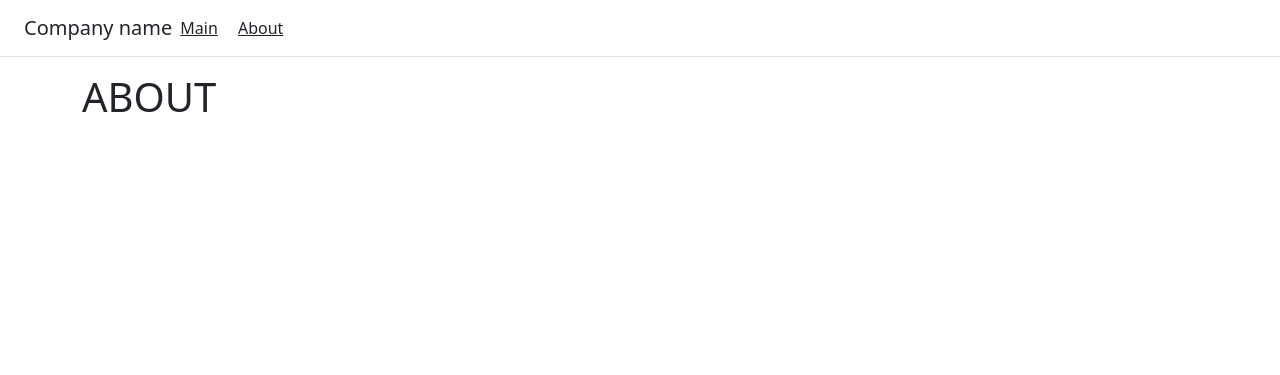
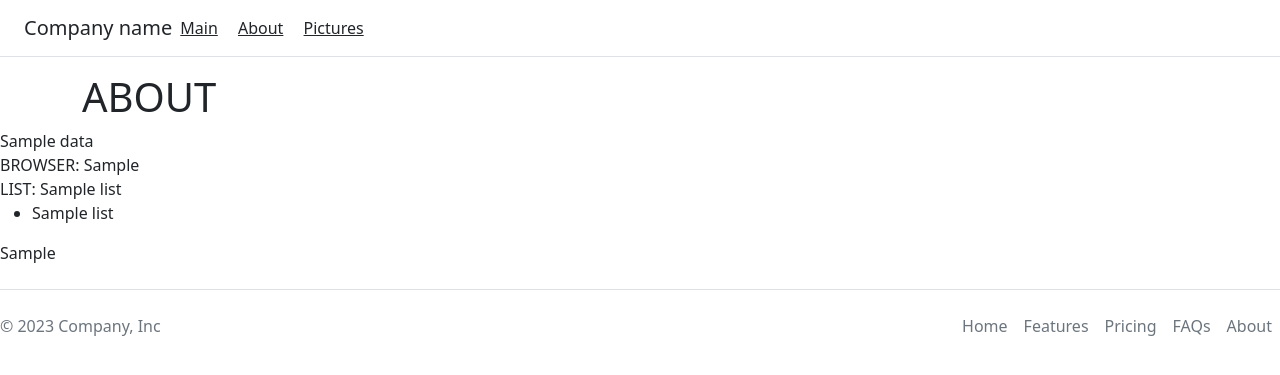
Before and after one commit to puz27/Learning_Flask, a Flask app: template templates/about.html in a window 1280 px wide. Shown: the top 375 px of the page. Run offline with Flask 2, Linux system fonts and the light colour scheme; the template is opened without the code that fills it: most values are stand-ins (such as "Sample title", 1, 10 or a date in 2020); some libraries are stand-ins or nearby versions.

Commit message:
add error page/add pic and favicon

```diff
--- a/main.py
+++ b/main.py
@@ -1,6 +1,5 @@
-import datetime
-import random
-
+from flask import request
+from flask import make_response
 from flask import Flask, render_template, url_for
 
 app = Flask(__name__)
@@ -8,53 +7,39 @@ app = Flask(__name__)
 
 @app.route('/')
 def index():
-    name = "START PAGE"
-    return render_template("index.html", name= name)
+    data = "START PAGE"
+    return render_template("index.html", data= data), 200
 
-@app.route('/about')
+@app.route('/about/')
 def about():
+    data = "ABOUT PAGE"
+    user_agent = request.headers.get('User-Agent')
+    list = [1, 2, 3]
+    addres_info = url_for('about', _external=True)
 
-    return render_template("about.html")
+    return render_template("about.html", data= data, user_agent= user_agent, list= list, addres_info= addres_info)
+
+
+@app.route('/cookie/')
+def cookie():
+    data = "COOKIE PAGE"
+    response = make_response("CARRIES COOKIE!")
+    response.set_cookie('answer', '42')
+    return response
+
 
 @app.route('/user/<string:name>/<int:id>')
 def user(name, id):
     return "USER:" + name + "ID:" + str(id)
 
-# @app.route('/test_1')
-# def test_1():
-#     a = 1
-#     b = 3
-#     c = 2
-#     return render_template("test_1.html", numbers=(7, 5, 8, 0, 3), a=a, b=b, c=c)
+@app.route('/pictures/')
+def pictures():
+    return render_template("pictures.html")
 
 
-#подсчет оперций
-@app.route('/<float:a>/<string:znak>/<float:b>/')
-def test_2(a, znak, b):
-    if znak == ":":
-        znak = '/'
-        if b == 0:
-            return render_template("test_2.html", final="Ошибка")
-        else:
-            final = eval(str(a) + znak + str(b))
-            return render_template("test_2.html", final=final)
-    final = eval(str(a)+znak+str(b))
-    return render_template("test_2.html", final=final)
-
-
-# вывод информации в шаблоны
-
-# @app.route('/<float:number_float>/')
-# def count_number(number_float):
-#     number = number_float
-#     output = number * 2
-#     return render_template("index.html", text= "Ваше число {}, умноженное на 2: {}".format(number, output))
-# @app.route('/<float:r>/')
-# def count_number_2(r):
-#     pi = 3.14
-#     return render_template("index.html", pi=pi, r=r)
-
-
+@app.errorhandler(404)
+def error_404(data):
+    return render_template("404.html"), 404
 
 
 if __name__ == "__main__":
--- a/static/css/main.css
+++ /dev/null
@@ -1 +0,0 @@
-body {background: green}
--- /dev/null
+++ b/templates/404.html
@@ -0,0 +1,4 @@
+{% extends "base.html" %}
+{% block body %}
+IT IS WRONG PAGE!
+{%endblock%}
--- a/templates/about.html
+++ b/templates/about.html
@@ -6,5 +6,15 @@
 <div class="container">
 <h1>ABOUT</h1>
 </div>
+{{data}}
 
+<div>BROWSER: {{user_agent}}</div>
+
+<div>LIST: {{list}}</div>
+<ul>
+{%for i in list%}
+    <li>{{i}}</li>
+{%endfor%}
+</ul>
+{{addres_info}}
 {% endblock %}
--- a/templates/base.html
+++ b/templates/base.html
@@ -1,20 +1,22 @@
 <!DOCTYPE html>
 <html lang="en">
+
 <head>
     <meta charset="UTF-8">
+    <link rel="stylesheet" href="{{url_for('static', filename='css/bootstrap.css')}}">
+    <link rel="shortcut icon" href="{{ url_for('static', filename='pictures/favicon.png') }}"  type="image/ico">
 
-    <link rel="stylesheet" href="{{url_for('static', filename='css/bootstrap.css')}}">
     <title>{% block title %}{% endblock %}</title>
 
+</head>
 
-
-</head>
 <body>
 <div class="d-flex flex-column flex-md-row align-items-center p-3 px-md-4 mb-3 bg-white border-bottom box-shadow">
       <h5 class="my-0 mr-md-auto font-weight-normal">Company name</h5>
       <nav class="my-2 my-md-0 mr-md-3">
         <a class="p-2 text-dark" href="/">Main</a>
         <a class="p-2 text-dark" href="about">About</a>
+          <a class="p-2 text-dark" href="pictures">Pictures</a>
       </nav>
     </div>
 
@@ -26,5 +28,29 @@
 
 
 
+
+
+
+
 </body>
+
+
+
+
+<footer class="d-flex flex-wrap justify-content-between align-items-center py-3 my-4 border-top">
+    <p class="col-md-4 mb-0 text-muted">© 2023 Company, Inc</p>
+
+    <a href="/" class="col-md-4 d-flex align-items-center justify-content-center mb-3 mb-md-0 me-md-auto link-dark text-decoration-none">
+      <svg class="bi me-2" width="40" height="32"><use xlink:href="#bootstrap"></use></svg>
+    </a>
+
+    <ul class="nav col-md-4 justify-content-end">
+      <li class="nav-item"><a href="#" class="nav-link px-2 text-muted">Home</a></li>
+      <li class="nav-item"><a href="#" class="nav-link px-2 text-muted">Features</a></li>
+      <li class="nav-item"><a href="#" class="nav-link px-2 text-muted">Pricing</a></li>
+      <li class="nav-item"><a href="#" class="nav-link px-2 text-muted">FAQs</a></li>
+      <li class="nav-item"><a href="#" class="nav-link px-2 text-muted">About</a></li>
+    </ul>
+  </footer>
+
 </html>
```
Also changed, not shown: templates/index.html (+7 -1 lines), templates/pictures.html (added, +7 -0 lines), templates/test_1.html (deleted, +0 -22 lines), templates/test_2.html (deleted, +0 -13 lines), static/pictures/1.png (added), static/pictures/favicon.png (added).
